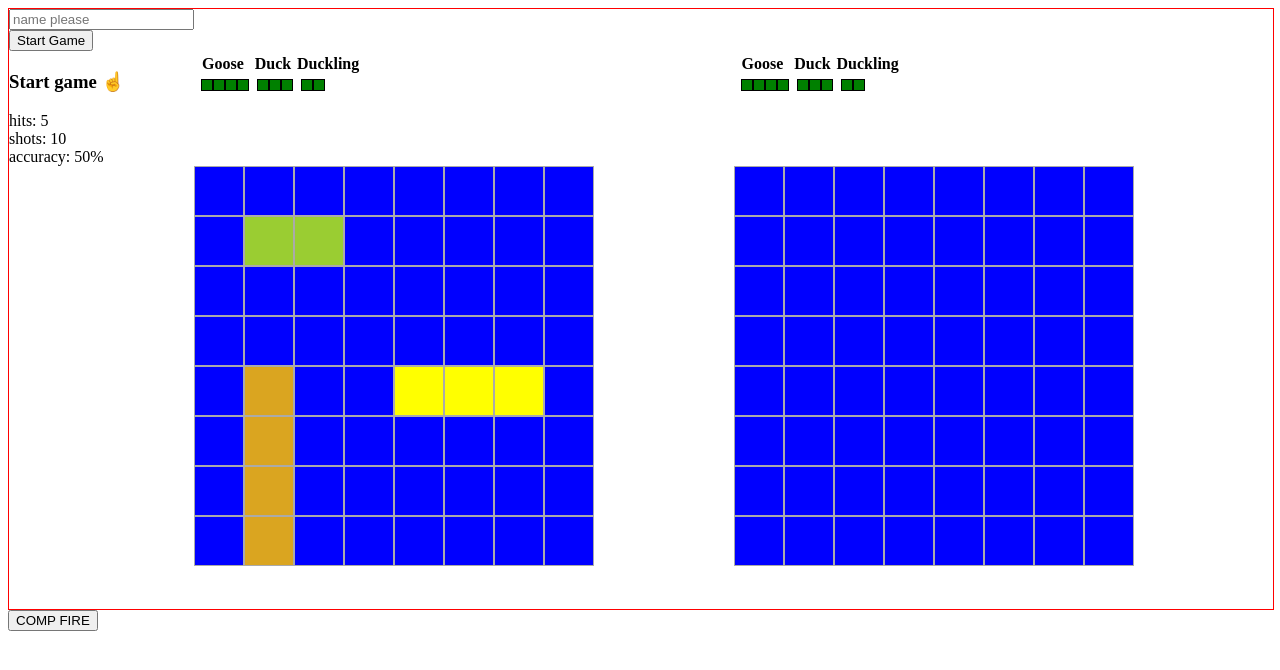
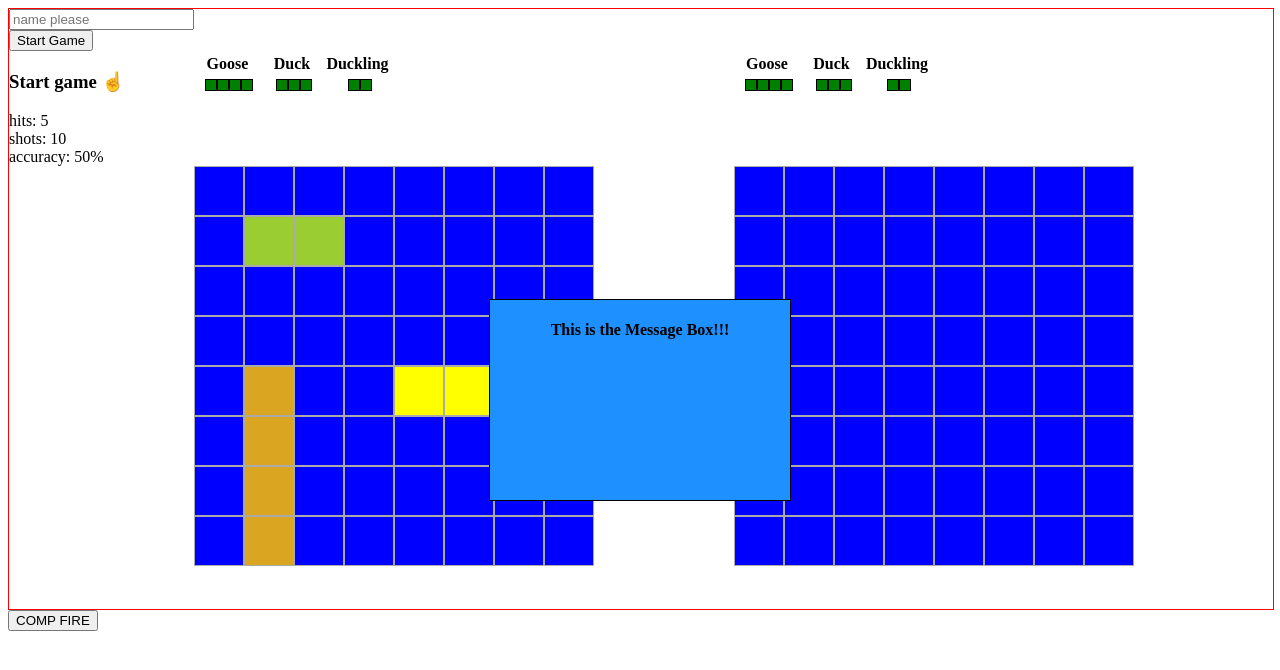
Before and after one commit to chmccc/battledux, a React app: page / in a window 1280 px wide. Shown: the top 670 px of the page. Built offline with nearby package versions, Linux system fonts and the light colour scheme.

Commit message:
adds crossbones to counter, cleans up warnings, ,adds initial messagebox

```diff
--- a/src/components/App.js
+++ b/src/components/App.js
@@ -3,9 +3,9 @@ import { connect } from 'react-redux';
 import { bindActionCreators } from 'redux';
 import Ducks from './Ducks.jsx';
 import UserInfo from './userInfo.jsx';
-// import { playerFire } from '../actions/actions';
 import * as actionCreators from '../actions/actions';
 import Grid from './Grid.jsx';
+import MessageBox from './MessageBox.jsx';
 
 class App extends Component {
   constructor(props) {
@@ -36,6 +36,7 @@ class App extends Component {
   render() {
     // console.log("check this === ", this.props);
     return (
+      <div>
         <div className="container">
           <div id="grids-container">
             <div id="login-area">
@@ -49,6 +50,8 @@ class App extends Component {
             <div id="cpu-grid"><Grid handleCellClick={this.handleCellClick} shipsArr={this.props.compBoard.ducksBoard} hitMissArr={this.props.compBoard.hitsAndMissesBoard} cpu={true} /></div>
           </div>
           <button onClick={this.props.compFire}>COMP FIRE</button>
+        </div>
+        <MessageBox />
       </div>
     );
   }
--- a/src/components/Ducks.jsx
+++ b/src/components/Ducks.jsx
@@ -1,45 +1,67 @@
-import React from 'react';
-// import '../style.css';
+import React from "react";
 
-const Ducks = (props) => {
+const Ducks = props => {
   const arr1 = [];
   const arr2 = [];
   const arr3 = [];
 
+  let goose_skull_class = "hidden";
+  let duck_skull_class = "hidden";
+  let duckling_skull_class = "hidden";
+
   for (let i = 0; i < 4; i += 1) {
-    if (i < props.duckHealth.goose) arr1.push(<div className="on" />);
-    else arr1.push(<div className="off" />);
+    if (i < props.duckHealth.goose)
+      arr1.push(<div className="on" key={`goose${i}`} />);
+    else arr1.push(<div className="off" key={`goose${i}`} />);
   }
   for (let j = 0; j < 3; j += 1) {
-    if (j < props.duckHealth.duck) arr2.push(<div className="on" />);
-    else arr2.push(<div className="off" />);
+    if (j < props.duckHealth.duck)
+      arr2.push(<div className="on" key={`duck${j}`} />);
+    else arr2.push(<div className="off" key={`duck${j}`} />);
   }
   for (let k = 0; k < 2; k += 1) {
-    if (k < props.duckHealth.duckling) arr3.push(<div className="on" />);
-    else arr3.push(<div className="off" />);
+    if (k < props.duckHealth.duckling)
+      arr3.push(<div className="on" key={`duckling${k}`} />);
+    else arr3.push(<div className="off" key={`duckling${k}`} />);
+  }
+
+  if (props.duckHealth.goose === 0) {
+    goose_skull_class = "show";
+  }
+  if (props.duckHealth.duck === 0) {
+    duck_skull_class = "show";
+  }
+  if (props.duckHealth.duckling === 0) {
+    duckling_skull_class = "show";
   }
 
   return (
-    <table>
+    <table className="fleet-table">
+      <thead>
         <tr className="fleet">
           <th>Goose</th>
           <th>Duck</th>
           <th>Duckling</th>
         </tr>
+      </thead>
+      <tbody>
         <tr>
-        <td className="lifeBoxes">
-          {arr1}
+          <td className="lifeBoxes">{arr1}</td>
+          <td className="lifeBoxes">{arr2}</td>
+          <td className="lifeBoxes">{arr3}</td>
+        </tr>
+        <tr><td className="skull-and-crossbones">
+            <div className={goose_skull_class}>☠</div>
           </td>
-        <td className="lifeBoxes">
-          {arr2}
+          <td className="skull-and-crossbones">
+            <div className={duck_skull_class}>☠</div>
           </td>
-        <td className="lifeBoxes">
-          {arr3}
-        </td>
-      </tr>
+          <td className="skull-and-crossbones">
+            <div className={duckling_skull_class}>☠</div>
+          </td>️</tr>
+      </tbody>
     </table>
   );
 };
 
-
 export default Ducks;
--- a/src/components/Grid.jsx
+++ b/src/components/Grid.jsx
@@ -1,4 +1,4 @@
-import React, { Component } from "react";
+import React from "react";
 import Cell from "./Cell.jsx";
 
 const Grid = props => {
--- /dev/null
+++ b/src/components/MessageBox.jsx
@@ -0,0 +1,11 @@
+import React, { Component } from "react";
+
+const MessageBox = props => {
+
+  return (
+    <div id="message-box" onClick={props.handleMessageBoxClick}><h4>This is the Message Box!!!</h4></div>
+  )
+}
+
+
+export default MessageBox;
--- a/src/style.css
+++ b/src/style.css
@@ -1,4 +1,4 @@
-.fleet {
+/* .fleet {
   padding-left: 10px;
 }
 .lifeBoxes {
@@ -19,4 +19,4 @@
 
 .off {
   background-color: red;
-}
+} */
--- a/src/styles.css
+++ b/src/styles.css
@@ -4,12 +4,35 @@
   padding: 0px 0px;
 } */
 
+.hidden {
+  visibility: hidden;
+}
+
+.show {
+  visibility: visible;
+}
+
+#message-box{
+  position: absolute;
+  /* float:left; */
+  /* left: 100px;
+  top: 100px;
+  margin:0 auto; */
+  position: fixed;
+  top: 50%;
+  left: 50%;
+  transform: translate(-50%, -50%);
+  width:300px;
+  height:200px;
+  background-color: dodgerblue;
+  border:1px solid black;
+  text-align:center;
+}
 
 #grids-container{
   display:grid;
   width:100%;
   height:600px;
-  /* grid-template-columns: [first] 40px [line2] 50px [line3] auto [col4-start] 50px [five] 40px [end]; */
   grid-template-columns: 30fr 5fr 40fr 5fr 40fr;
   grid-template-rows: 10fr 10fr 70fr 10fr;
   border:1px solid red;
@@ -89,10 +112,30 @@
 
 /* For the Duck counter */
 
+.fleet-table {
+  width:200px;
+}
+
+.fleet-table * {
+  /* border:1px solid goldenrod; */
+}
+
+.fleet-table td{
+  width: 33%;
+  text-align:center;
+}
+
+.fleet-table th{
+  width: 33%;
+  text-align:center;
+}
+
 .fleet {
   padding-left: 10px;
+  width:25px;
 }
 .lifeBoxes {
+  /* text-align:center; */
   padding-left: 5px;
   white-space: nowrap;
 }
@@ -100,7 +143,7 @@
 	display: inline-block;
   height: 10px;
   width: 10px;
-  text-align: left;
+  /* text-align: left; */
   border: 1px solid black;
 }
 
@@ -111,3 +154,8 @@
 .off {
   background-color: red;
 }
+
+.skull-and-crossbones {
+  text-align: center;
+  font-size: 1.5em;
+}
```
Lines whose indentation alone changed are shown as unchanged.
